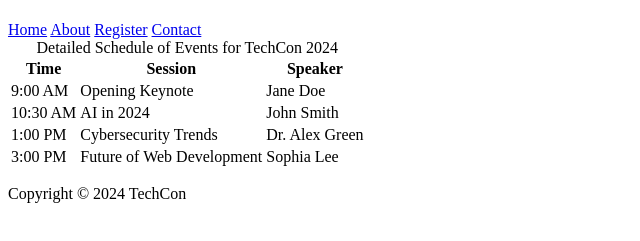
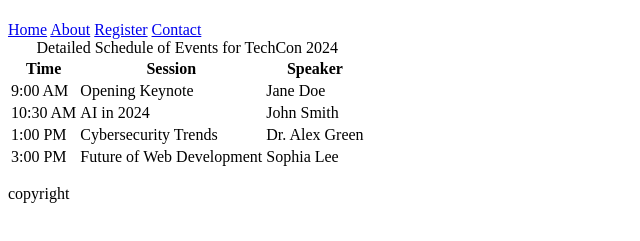
Before and after one commit to idrisososanwo/TechCon_HTML, a plain HTML site: page techcon_website/schedule.html in a window 1280 px wide. Shown: the part 59-300 px from the top of the page, without its empty margins (0-640 px from the left). Drawn offline with Linux system fonts and the light colour scheme.

Commit message:
Temporary commit for footer fix

```diff
--- a/techcon_website/schedule.html
+++ b/techcon_website/schedule.html
@@ -57,8 +57,10 @@
 </main>
 
 <footer>
-    <p>Copyright © 2024 TechCon</p>
+    <p>copyright</p>
 </footer>
+
+
 
 </body>
 </html>
```
